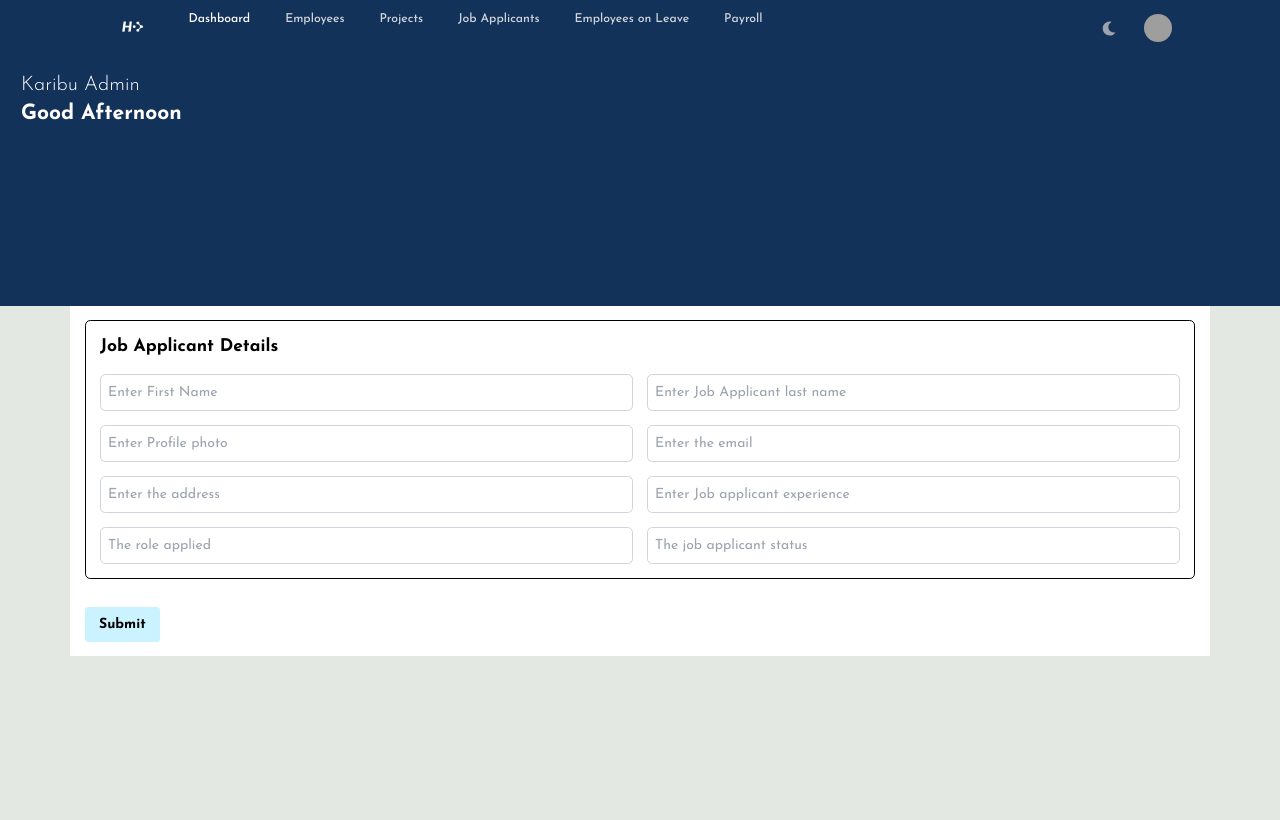
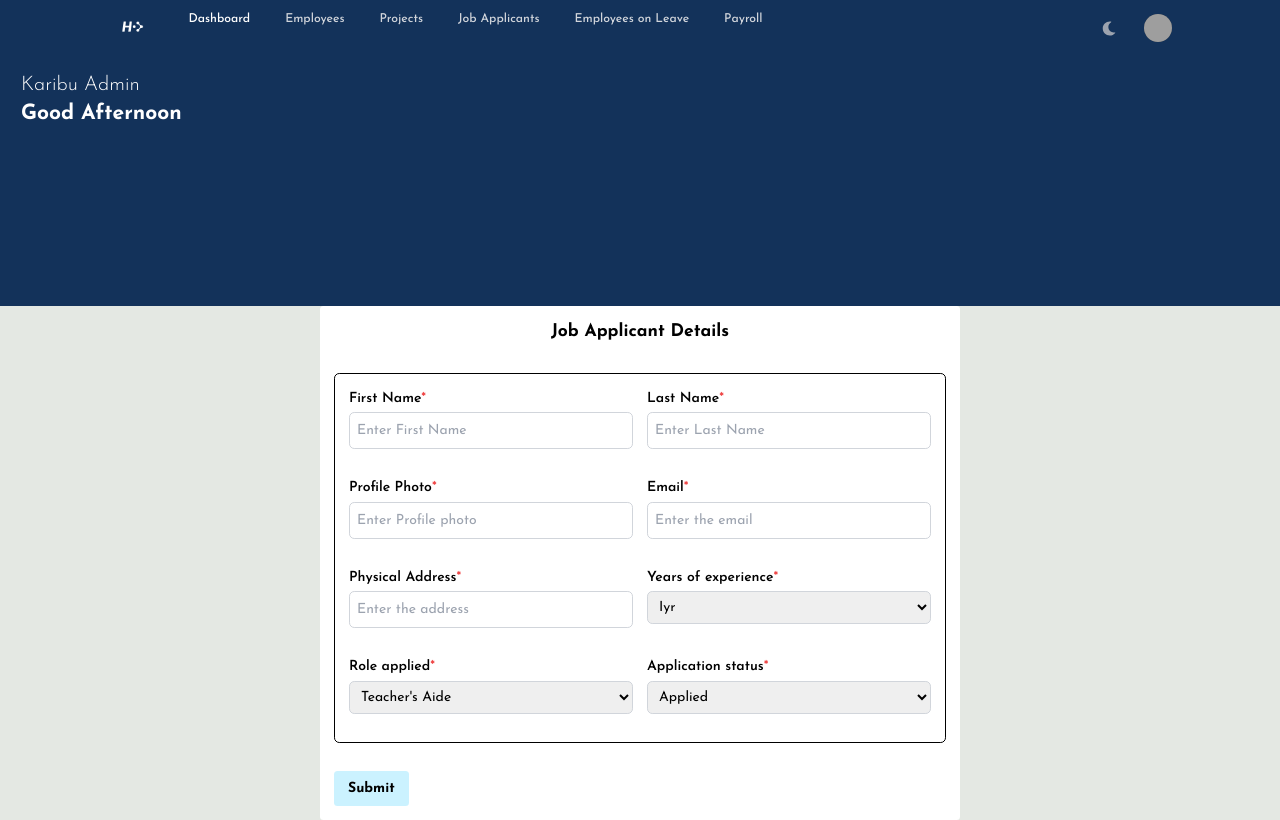
Before and after one commit to CodebyMaganga/HR_SYSTEM_FRONTEND, a React (Vite) app: page /add-job-applicant in a window 1280 px wide. Built offline with nearby package versions, Linux system fonts and the light colour scheme; grey boxes are pictures that could not be loaded.

Commit message:
styled forms

```diff
--- a/src/pages/Forms/AddEmployee.jsx
+++ b/src/pages/Forms/AddEmployee.jsx
@@ -197,7 +197,6 @@ const AddEmployee = () => {
           Personal Details
         </h2>
         <div className="border border-black p-4 rounded-md">
-          <h2 className="font-bold text-xl mb-2">Personal Details</h2>
           <div className="grid grid-cols-1 md:grid-cols-2 gap-4">
             <InputField
               label="Profile Picture"
--- a/src/pages/Forms/AddJobapplicant.jsx
+++ b/src/pages/Forms/AddJobapplicant.jsx
@@ -3,8 +3,21 @@ import { useFormik } from "formik";
 import { toast } from "react-hot-toast";
 import { BASE_URL } from "../../components/utils";
 
-const InputField = ({ name, value, onChange, placeholder, type = "text" }) => {
+const InputField = ({
+  label,
+  name,
+  value,
+  onChange,
+  placeholder,
+  type = "text",
+  required,
+}) => {
   return (
+    <div className="mb-4">
+      <label className="block font-semibold mb-1">
+        {label}
+        {required && <span className="text-red-500">*</span>}
+      </label>
       <input
         type={type}
         name={name}
@@ -13,6 +26,30 @@ const InputField = ({ name, value, onChange, placeholder, type = "text" }) => {
         className="border border-gray-300 p-2 rounded-md w-full"
         placeholder={placeholder}
       />
+    </div>
+  );
+};
+
+const DropdownField = ({ label, name, value, onChange, options, required }) => {
+  return (
+    <div className="mb-4">
+      <label className="block font-semibold mb-1">
+        {label}
+        {required && <span className="text-red-500">*</span>}
+      </label>
+      <select
+        name={name}
+        value={value}
+        onChange={onChange}
+        className="border border-gray-300 p-2 rounded-md w-full"
+      >
+        {options.map((option) => (
+          <option key={option.value} value={option.value}>
+            {option.label}
+          </option>
+        ))}
+      </select>
+    </div>
   );
 };
 
@@ -27,7 +64,6 @@ function AddJobapplicant() {
       experience: "",
       role_applied: "",
       status: "",
-
     },
     validationSchema: Yup.object({
       first_name: Yup.string().required("first name is required"),
@@ -38,7 +74,6 @@ function AddJobapplicant() {
       experience: Yup.string().required("experience is required"),
       role_applied: Yup.string().required("role_applied is required"),
       status: Yup.string().required("status is required"),
-
     }),
     onSubmit: async (values, formikBag) => {
       try {
@@ -68,73 +103,139 @@ function AddJobapplicant() {
     },
   });
   return (
-    <div className="container bg-white mx-auto p-4">
+    <div className="w-2/4 mx-auto bg-white p-4 rounded">
       <form className="space-y-8" onSubmit={formik.handleSubmit}>
         {/*   Job applicant Details Section */}
+        <h2 className="font-bold text-xl mb-2 text-center">
+          Job Applicant Details
+        </h2>
         <div className="border border-black p-4 rounded-md">
-          <h2 className="font-bold text-xl mb-4">Job Applicant Details</h2>
           <div className="grid grid-cols-1 md:grid-cols-2 gap-4">
+            <InputField
+              label="First Name"
+              name="first_name"
+              required={true}
+              placeholder="Enter First Name"
+              value={formik.values.first_name}
+              onChange={formik.handleChange}
+            />
 
             <InputField
-            label= "First Name"
-              type="text"
-              name="first_name"
-              value={formik.values.first_name}
-              placeholder="Enter First Name"
-
-              htmlFor="leave_type"
+              label="Last Name"
+              name="last_name"
+              required={true}
+              placeholder="Enter Last Name"
+              value={formik.values.last_name}
               onChange={formik.handleChange}
             />
+
             <InputField
-              type="text"
-              name="last_name"
-              value={formik.values.last_name}
-              placeholder="Enter Job Applicant last name"
+              label="Profile Photo"
+              name="photo"
+              required={true}
+              placeholder="Enter Profile photo"
+              value={formik.values.photo}
               onChange={formik.handleChange}
             />
+
             <InputField
-              type="text"
-              name="photo"
-              value={formik.values.photo}
-              placeholder="Enter Profile photo"
+              label="Email"
+              name="email"
+              required={true}
+              placeholder="Enter the email"
+              value={formik.values.email}
               onChange={formik.handleChange}
             />
+
             <InputField
-              type="text"
-              name="email"
-              value={formik.values.email}
-              placeholder="Enter the email"
+              label="Physical Address"
+              name="address"
+              required={true}
+              placeholder="Enter the address"
+              value={formik.values.address}
               onChange={formik.handleChange}
             />
-            <InputField
-              type="text"
-              name="address"
-              value={formik.values.address}
-              placeholder="Enter the address"
+
+            <DropdownField
+              label="Years of experience"
+              name="experience"
+              required={true}
+              value={formik.values.experience}
               onChange={formik.handleChange}
+              options={[
+                { label: "Iyr ", value: "1yr " },
+                { label: "2yrs ", value: "2yrs " },
+                { label: "3yrs ", value: "3yrs " },
+                { label: "4yrs ", value: "4yrs " },
+                { label: "5yrs ", value: "5yrs " },
+                { label: "6yrs ", value: "6yrs " },
+                { label: "7yrs ", value: "7yrs " },
+                { label: "8yrs ", value: "8yrs " },
+                { label: "9yrs ", value: "9yrs " },
+                { label: "10yrs ", value: "10yrs " },
+              ]}
             />
-            <InputField
-              type="text"
-              name="experience"
-              value={formik.values.experience}
-              placeholder="Enter Job applicant experience"
+
+            <DropdownField
+              label="Role applied"
+              name="role_applied"
+              required={true}
+              value={formik.values.role_applied}
               onChange={formik.handleChange}
-            />{" "}
-            <InputField
-              type="text"
-              name="role_applied"
-              value={formik.values.role_applied}
-              placeholder="The role applied"
+              options={[
+                { label: "Teacher's Aide", value: "Teacher's Aide" },
+                { label: "School Counselor", value: "School Counselor" },
+                { label: "Librarian", value: "Librarian" },
+                { label: "Principal", value: "Principal" },
+                { label: "School Nurse", value: "School Nurse" },
+                {
+                  label: "Special Education Teacher",
+                  value: "Special Education Teacher",
+                },
+                {
+                  label: "School Administrator",
+                  value: "School Administrator",
+                },
+                { label: "School Psychologist", value: "School Psychologist" },
+                { label: "School Secretary", value: "School Secretary" },
+                { label: "School Custodian", value: "School Custodian" },
+                { label: "School Bus Driver", value: "School Bus Driver" },
+                {
+                  label: "School Social Worker",
+                  value: "School Social Worker",
+                },
+                {
+                  label: "School Speech Therapist",
+                  value: "School Speech Therapist",
+                },
+                {
+                  label: "School Resource Officer",
+                  value: "School Resource Officer",
+                },
+                {
+                  label: "School Food Service Worker",
+                  value: "School Food Service Worker",
+                },
+              ]}
+            />
+
+            <DropdownField
+              label="Application status"
+              name="status"
+              required={true}
+              value={formik.values.status}
               onChange={formik.handleChange}
-            />{" "}
-            <InputField
-              type="text"
-              name="status"
-              value={formik.values.status}
-              placeholder="The job applicant status"
-              onChange={formik.handleChange}
-            />{" "}
-
+              options={[
+                { label: "Applied", value: "Applied" },
+                {
+                  label: "Application Withdrawn",
+                  value: "Application Withdrawn",
+                },
+                { label: "Not Selected", value: "Not Selected" },
+                { label: "Pending Response", value: "Pending Response" },
+                { label: "Hired", value: "Hired" },
+              ]}
+            />
           </div>
         </div>
         <button
```
Lines whose indentation alone changed are shown as unchanged.
